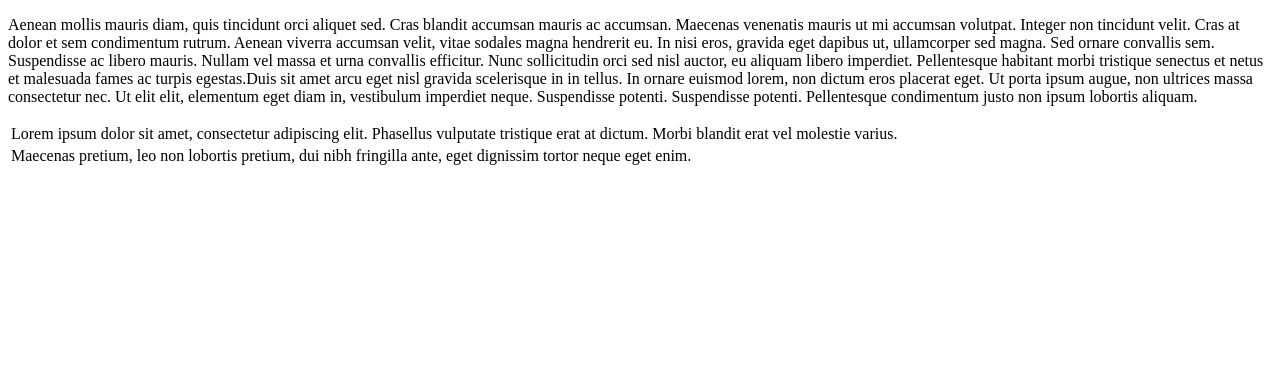
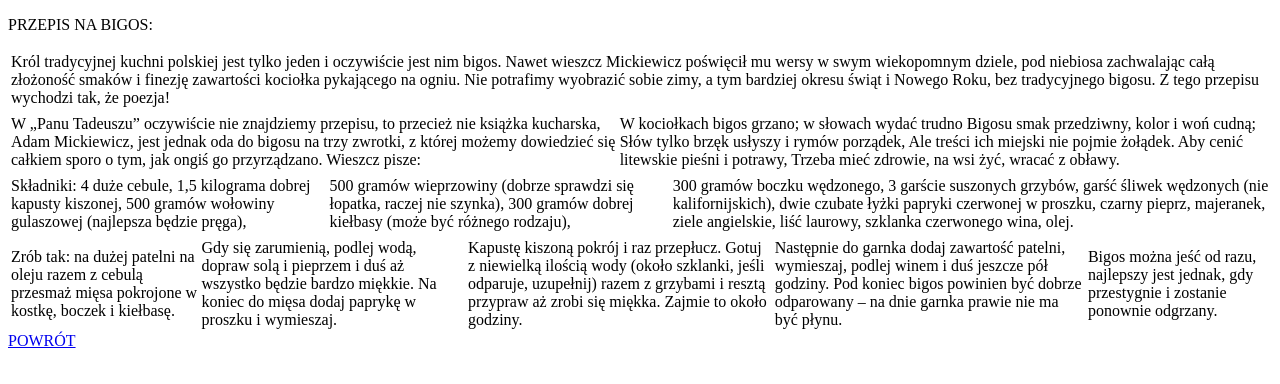
Before and after one commit to s210897/tekst, a plain HTML site: page index.html in a window 1280 px wide. Drawn offline with Linux system fonts and the light colour scheme.

Commit message:
Add files via upload

```diff
--- a/index.html
+++ b/index.html
@@ -4,9 +4,75 @@
     <title>strona internetowa :)</title>
 </head>
 <body>
+    <p>PRZEPIS NA BIGOS:</p>
     <table>
-    <tr><td> Lorem ipsum dolor sit amet, consectetur adipiscing elit. Phasellus vulputate tristique erat at dictum. Morbi blandit erat vel molestie varius.</td></tr> <tr><td> Maecenas pretium, leo non lobortis pretium, dui nibh fringilla ante, eget dignissim tortor neque eget enim.</td></tr>
-        <p>Aenean mollis mauris diam, quis tincidunt orci aliquet sed. Cras blandit accumsan mauris ac accumsan. Maecenas venenatis mauris ut mi accumsan volutpat. Integer non tincidunt velit. Cras at dolor et sem condimentum rutrum. Aenean viverra accumsan velit, vitae sodales magna hendrerit eu. In nisi eros, gravida eget dapibus ut, ullamcorper sed magna. Sed ornare convallis sem. Suspendisse ac libero mauris. Nullam vel massa et urna convallis efficitur. Nunc sollicitudin orci sed nisl auctor, eu aliquam libero imperdiet. Pellentesque habitant morbi tristique senectus et netus et malesuada fames ac turpis egestas.Duis sit amet arcu eget nisl gravida scelerisque in in tellus. In ornare euismod lorem, non dictum eros placerat eget. Ut porta ipsum augue, non ultrices massa consectetur nec. Ut elit elit, elementum eget diam in, vestibulum imperdiet neque. Suspendisse potenti. Suspendisse potenti. Pellentesque condimentum justo non ipsum lobortis aliquam. </p>
+    <tr>
+        <td colspan="6">
+            Król tradycyjnej kuchni polskiej jest tylko jeden i oczywiście jest nim bigos. Nawet wieszcz Mickiewicz poświęcił mu wersy w swym wiekopomnym dziele, pod niebiosa zachwalając całą złożoność smaków i finezję zawartości kociołka pykającego na ogniu. Nie potrafimy wyobrazić sobie zimy, a tym bardziej okresu świąt i Nowego Roku, bez tradycyjnego bigosu. Z tego przepisu wychodzi tak, że poezja!
+        </td>
+    </tr>
+   <tr></tr>
+    <table>
+    <tr>
+        <td>
+             W „Panu Tadeuszu” oczywiście nie znajdziemy przepisu, to przecież nie książka kucharska, Adam Mickiewicz, jest jednak oda do bigosu na trzy zwrotki, z której możemy dowiedzieć się całkiem sporo o tym, jak ongiś go przyrządzano. Wieszcz pisze:
+        </td>
+
+        <td>
+            W kociołkach bigos grzano; w słowach wydać trudno Bigosu smak przedziwny, kolor i woń cudną; Słów tylko brzęk usłyszy i rymów porządek, Ale treści ich miejski nie pojmie żołądek. Aby cenić litewskie pieśni i potrawy, Trzeba mieć zdrowie, na wsi żyć, wracać z obławy.
+        </td>
+    </tr>
+    <tr></tr>
+    <table>
+    <tr>
+
+        <td>
+         <table>
+            Składniki: 4 duże cebule, 1,5 kilograma dobrej kapusty kiszonej, 500 gramów wołowiny gulaszowej (najlepsza będzie pręga),
+          </table>
+        </td>
+
+        <td>
+            500 gramów wieprzowiny (dobrze sprawdzi się łopatka, raczej nie szynka), 300 gramów dobrej kiełbasy (może być różnego rodzaju),
+        </td>
+
+        <td>
+            300 gramów boczku wędzonego, 3 garście suszonych grzybów, garść śliwek wędzonych (nie kalifornijskich), dwie czubate łyżki papryki czerwonej w proszku, czarny pieprz, majeranek, ziele angielskie, liść laurowy, szklanka czerwonego wina, olej.
+        </td>
+    </tr>
+    <tr></tr>
+    <table>
+        <tr>
+
+            <td>
+                Zrób tak: na dużej patelni na oleju razem z cebulą przesmaż mięsa pokrojone w kostkę, boczek i kiełbasę.
+            </td>
+
+            <td>
+                Gdy się zarumienią, podlej wodą, dopraw solą i pieprzem i duś aż wszystko będzie bardzo miękkie. Na koniec do mięsa dodaj paprykę w proszku i wymieszaj.
+            </td>
+
+            <td>
+                Kapustę kiszoną pokrój i raz przepłucz. Gotuj z niewielką ilością wody (około szklanki, jeśli odparuje, uzupełnij) razem z grzybami i resztą przypraw aż zrobi się miękka. Zajmie to około godziny.
+            </td>
+
+            <td>
+                Następnie do garnka dodaj zawartość patelni, wymieszaj, podlej winem i duś jeszcze pół godziny. Pod koniec bigos powinien być dobrze odparowany – na dnie garnka prawie nie ma być płynu.
+            </td>
+
+            <td>
+                Bigos można jeść od razu, najlepszy jest jednak, gdy przestygnie i zostanie ponownie odgrzany.
+            </td>
+        </tr>
+
+
+
+
     </table>
+    </table>
+    </table>
+    </table>
+
+    <a href="https://s210897.github.io/strona1/"> POWRÓT  </a>
 </body>
 </html>
```
